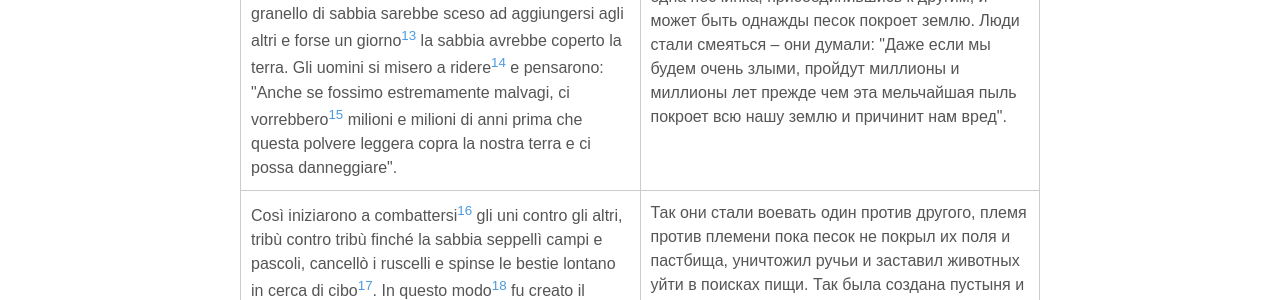
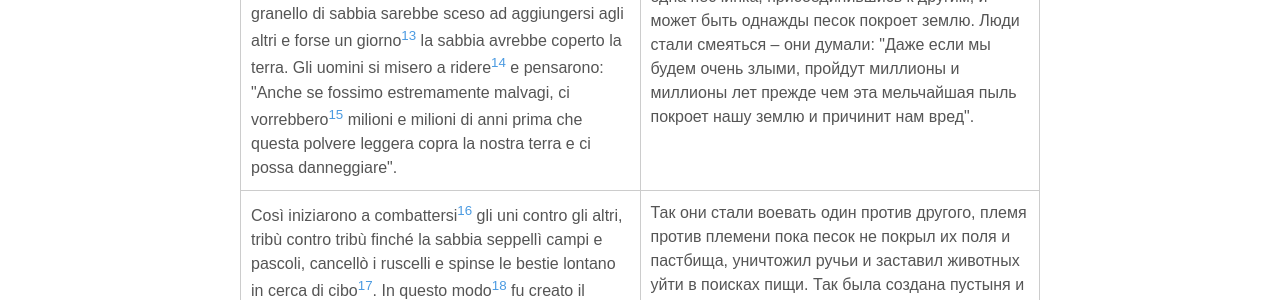
Before and after one commit to postolny/postolny.github.io, a Jekyll site: the page built from _posts/2021-03-15-la-creazione-dei-deserti.md, in a window 1280 px wide and 900 px high, scrolled down 1181 px. Shown: the part 416-716 px from the top of the window. Built offline with Jekyll 4.4.1, drawn with Linux system fonts in a browser that asks for light colours; nearby versions of some CDN libraries; some of the changed text lies outside the part shown.

Commit message:
Update 2021-03-15-la-creazione-dei-deserti.md

```diff
--- a/_posts/2021-03-15-la-creazione-dei-deserti.md
+++ b/_posts/2021-03-15-la-creazione-dei-deserti.md
@@ -21,7 +21,7 @@ tags: Переводы
 |Molti secoli fa, che ci crediate[^1] o no, la terra era verde e fresca, migliaia di ruscelli la percorrevano, gli alberi erano ricchi d'ogni genere[^2] di frutta e gli uomini, che ignoravano il male, vivevano felici senza farsi la guerra[^3].|Много веков назад, верите вы тому или нет, земля была зелёной и прохладной, тысячи ручьёв текли по ней, деревья были богаты всевозможными плодами и люди не знали зла и жили счастливо, не затевая войн.|
 |Allah aveva detto agli uomini: "Questo bel giardino è vostro e vostri sono i suoi frutti, dovete però sempre agire con giustizia, altrimenti lascerò cadere[^4] un granello di sabbia sulla terra per ogni vostra azione malvagia e un giorno tutto questo verde e tutta questa frescura potrebbero anche sparire".|Аллах сказал людям: "Этот прекрасный сад – ваш и ваши его плоды, но вы должны жить праведно, а иначе за каждый ваш дурной поступок я стану бросать песчинку на землю и однажды вся эта зелень и вся эта прохлада могут исчезнуть вовсе".|
 |Per molto tempo tutti si ricordarono di questo monito, ma un brutto giorno due uomini litigarono per il possesso[^5] di un cammello e, appena la prima parolaccia fu pronunziata, Allah fece cadere[^6] sulla terra un granello di sabbia così minuscolo che nessuno se ne accorse[^7].|Долгое время все помнили об этом предупреждении, но в один роковой день два человека повздорили в споре кому из них принадлежит верблюд и, как только было произнесено первое ругательство, Аллах бросил бросил на землю песчинку, настолько крошечную, что её никто не заметил.|
-|Ben presto[^8] i due litiganti, dopo le male parole, vennero alle mani[^9] e gli uomini si accorsero che un mucchietto di sabbia stava crescendo[^10] lentamente. Chiesero allora ad Allah di cosa si trattasse[^11] e Allah rispose che era il frutto della loro cattiveria e che, ogni volta[^12] si fosse verificata una cattiva azione, un granello di sabbia sarebbe sceso ad aggiungersi agli altri e forse un giorno[^13] la sabbia avrebbe coperto la terra. Gli uomini si misero a ridere[^14] e pensarono: "Anche se fossimo estremamente malvagi, ci vorrebbero[^15] milioni e milioni di anni prima che questa polvere leggera copra la nostra terra e ci possa danneggiare".|Вскоре двое повздоривших после перебранки подрались и люди заметили, что кучка песка стала медленно расти. Тогда они спросили у Аллаха что происходит и Аллах ответил им, что это есть плоды их злобы и что всякий раз, когда будет совершён дурной поступок, упадёт ещё одна песчинка, присоединившись к другим, и может быть однажды песок покроет землю. Люди стали смеяться – они думали: "Даже если мы будем очень злыми, пройдут миллионы и миллионы лет прежде чем эта мельчайшая пыль покроет всю нашу землю и причинит нам вред".|
+|Ben presto[^8] i due litiganti, dopo le male parole, vennero alle mani[^9] e gli uomini si accorsero che un mucchietto di sabbia stava crescendo[^10] lentamente. Chiesero allora ad Allah di cosa si trattasse[^11] e Allah rispose che era il frutto della loro cattiveria e che, ogni volta[^12] si fosse verificata una cattiva azione, un granello di sabbia sarebbe sceso ad aggiungersi agli altri e forse un giorno[^13] la sabbia avrebbe coperto la terra. Gli uomini si misero a ridere[^14] e pensarono: "Anche se fossimo estremamente malvagi, ci vorrebbero[^15] milioni e milioni di anni prima che questa polvere leggera copra la nostra terra e ci possa danneggiare".|Вскоре двое повздоривших после перебранки подрались и люди заметили, что кучка песка стала медленно расти. Тогда они спросили у Аллаха что происходит и Аллах ответил им, что это есть плоды их злобы и что всякий раз, когда будет совершён дурной поступок, упадёт ещё одна песчинка, присоединившись к другим, и может быть однажды песок покроет землю. Люди стали смеяться – они думали: "Даже если мы будем очень злыми, пройдут миллионы и миллионы лет прежде чем эта мельчайшая пыль покроет нашу землю и причинит нам вред".|
 |Così iniziarono a combattersi[^16] gli uni contro gli altri, tribù contro tribù finché la sabbia seppellì campi e pascoli, cancellò i ruscelli e spinse le bestie lontano in cerca di cibo[^17]. In questo modo[^18] fu creato il deserto e da allora le tribù andarono vagando tra le dune, vivendo in tende, aiutate solo dai cammelli per i lunghi spostamenti, e si portarono nel cuore l'immagine della terra perduta. Anzi, perché non dimenticassero, Allah volle che ogni tanto[^19] si presentasse ai loro occhi l'immagine delle piante e delle acque scomparse. Per questo[^20], ogni tanto, chi cammina nel deserto vede cose che non ci sono[^21], tende le braccia per toccarle, ma la visione subito svanisce. Sono come i sogni ad occhi aperti e la gente li chiama miraggi.|Так они стали воевать один против другого, племя против племени пока песок не покрыл их поля и пастбища, уничтожил ручьи и заставил животных уйти в поисках пищи. Так была создана пустыня и с тех пор племена блуждают среди дюн, живя в шатрах, принимая помощь лишь от верблюдов в долгих путешествиях и неся в сердце образы потерянной земли. И на самом деле, чтобы они не забывали, Аллах пожелал сделать так, чтобы иной раз перед их очами возникали образы исчезнувших растений и вод. Поэтому время от времени те, кто ходят по пустыне, видит вещи, которых нет на самом деле, протягивают руки, чтобы дотронуться до них, но видение тут же исчезает. Это подобно сну с открытыми глазами и люди называют это миражами.|
 |Solo dove gli uomini hanno osservato le leggi di Allah ci sono ancora ruscelli e palmeti, e la sabbia non può cancellarli, ma li circonda come il mare l'isola. Questi luoghi si chiamano oasi e là gli uomini si fermano per trovare acqua, cibo, riposo ricordando ogni volta le parole di Allah: "Non trasformate il mio mondo verde in un deserto infinito".|Только там, где люди соблюдают заповеди Аллаха, всё ещё существуют ручьи и пальмовые рощи и песок не может их уничтожить, но окружает их как море окружает остров. Эти места называют оазисами и там люди останавливаются, чтобы найти воду, пищу, отдых, вспоминая каждый раз слова Аллаха: "Не превращай мой зелёный мир в бескрайнюю пустыню".|
 
```
